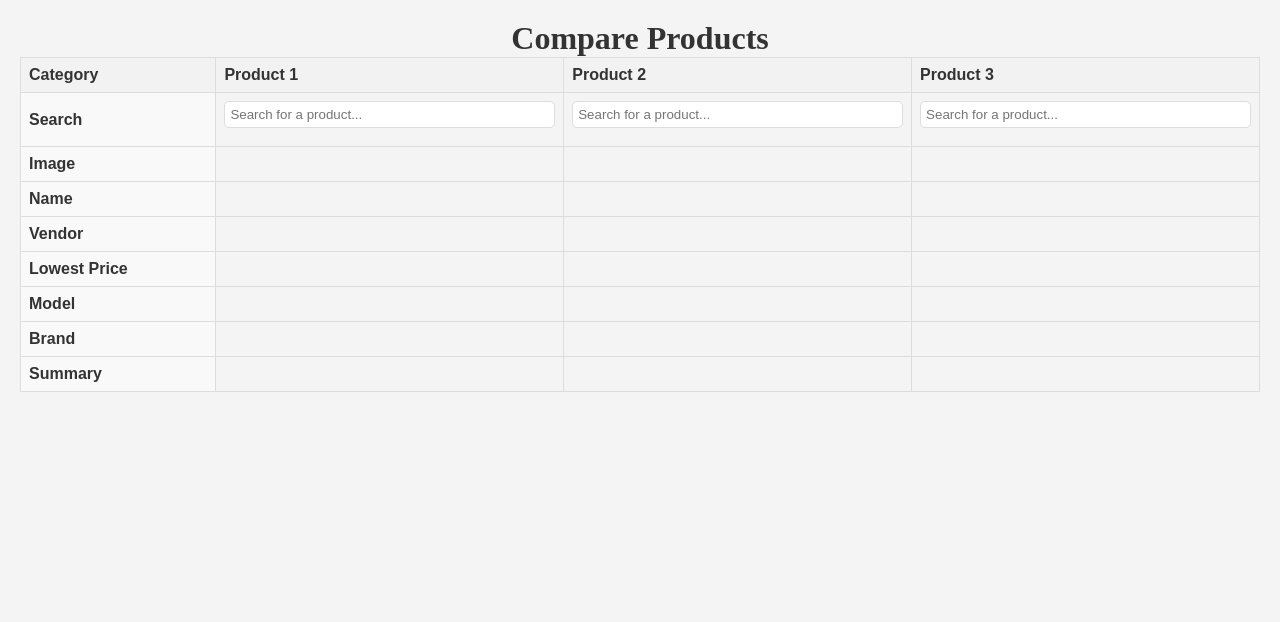
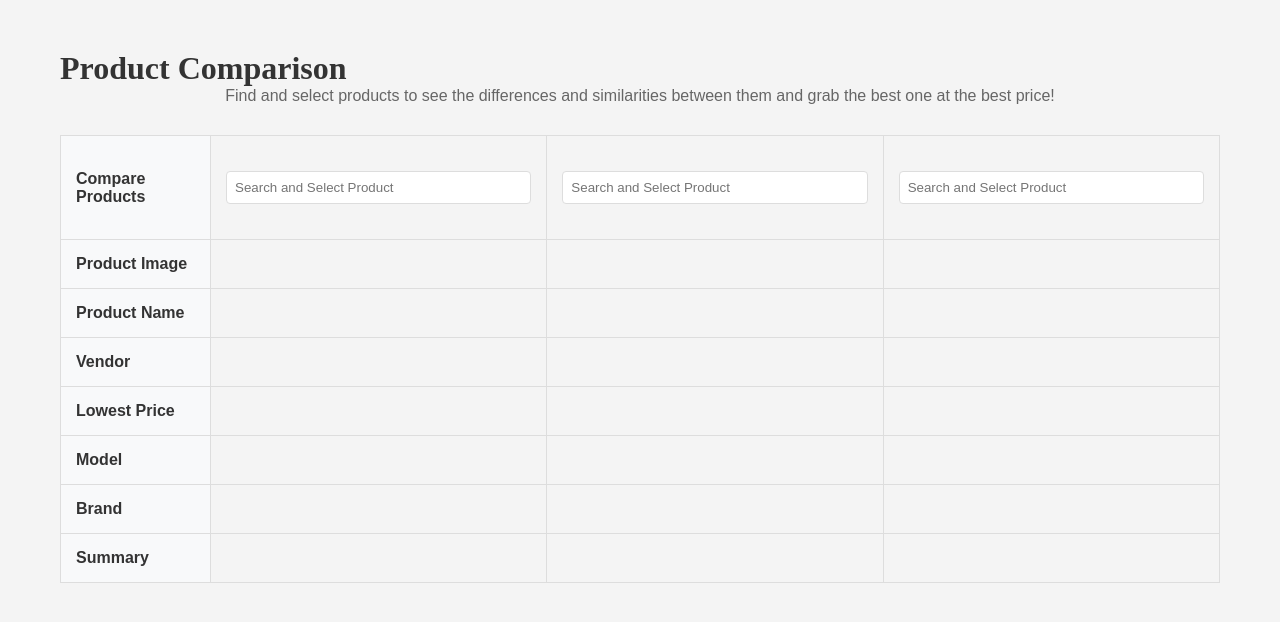
Before and after one commit to Isme-Azam-Sakib/BuyCheaper, a PHP site: page /public/compare.php in a window 1280 px wide. Shown: the part 110-732 px from the top of the page. Run offline with PHP 8.4, Linux system fonts and the light colour scheme.

Commit message:
compare page revamp
changed the compare page overall design and made it much more user friendly.

```diff
--- a/css/style.css
+++ b/css/style.css
@@ -914,127 +941,140 @@ body {
 product comparison
 =================== */
 .comparison-container {
-    text-align: center;
+    max-width: 1200px;
+    margin: 30px auto;
     padding: 20px;
 }
 
-.comparison-columns {
-    display: flex;
-    justify-content: space-around;
-    gap: 20px;
+.comparison-table {
+    display: table;
+    width: 100%;
+    border-collapse: collapse;
+    table-layout: fixed;
+    border: 1px solid #ddd;
 }
 
-.comparison-column {
-    width: 30%;
+.table-row {
+    display: table-row;
+}
+
+.table-cell {
+    display: table-cell;
+    padding: 15px;
     border: 1px solid #ddd;
-    border-radius: 10px;
-    padding: 10px;
-    background-color: #f9f9f9;
+    vertical-align: middle;
+    position: relative;
+}
+
+/* Fixed width for the header column */
+.header-cell {
+    width: 150px;
+    background-color: #f8f9fa;
+    font-weight: bold;
+}
+
+/* Fixed width for product columns */
+.table-cell:not(.header-cell) {
+    width: calc((100% - 150px) / 3);
+}
+
+/* Search container styles */
+.search-container {
+    position: relative;
+    width: 100%;
 }
 
 .product-search {
     width: 100%;
-    padding: 10px;
-    margin-bottom: 10px;
+    padding: 8px;
     border: 1px solid #ddd;
-    border-radius: 5px;
+    border-radius: 4px;
 }
 
-.product-details img {
-    max-width: 100%;
-    height: auto;
-    margin-bottom: 10px;
-}
-
-
-.best-price-container {
-    background: #f8f9fa;
-    padding: 15px;
-    border-radius: 8px;
-    margin: 10px 0;
-}
-
-.price-info {
-    display: flex;
-    justify-content: space-between;
-    align-items: center;
-    margin-bottom: 10px;
-}
-
-.price {
-    font-size: 1.2em;
-    font-weight: bold;
-    color: #28a745;
-}
-
-.vendor-info {
-    display: flex;
-    align-items: center;
-    gap: 10px;
-    margin-bottom: 10px;
-}
-
-.vendor-logo {
-    width: 30px;
-    height: 30px;
-    object-fit: contain;
-}
-
-.buy-now-btn {
-    display: inline-block;
-    padding: 8px 16px;
-    background: #007bff;
-    color: white;
-    text-decoration: none;
-    border-radius: 4px;
-    text-align: center;
-    width: 100%;
-}
-
-.buy-now-btn:hover {
-    background: #0056b3;
-}
-
-.product-details {
+.search-results-container {
     position: absolute;
     top: 100%;
     left: 0;
-    right: 0;
+    width: 100%;
     background: white;
     border: 1px solid #ddd;
     border-radius: 4px;
     max-height: 300px;
     overflow-y: auto;
     z-index: 1000;
+    box-shadow: 0 2px 4px rgba(0,0,0,0.1);
     display: none;
-    box-shadow: 0 2px 4px rgba(0,0,0,0.1);
 }
 
-.product-result {
-    padding: 10px;
-    cursor: pointer;
+/* Search result item styles */
+.search-result-item {
     display: flex;
     align-items: center;
-    gap: 10px;
+    padding: 10px;
     border-bottom: 1px solid #eee;
+    cursor: pointer;
 }
 
-.product-result:hover {
+.search-result-item:last-child {
+    border-bottom: none;
+}
+
+.search-result-item:hover {
     background-color: #f5f5f5;
 }
 
-.product-result img {
+.search-result-item img {
     width: 40px;
     height: 40px;
     object-fit: contain;
+    margin-right: 10px;
 }
 
-.product-result p {
-    margin: 0;
-    flex-grow: 1;
+.result-details {
+    flex: 1;
+    min-width: 0;
 }
 
-.search-container {
-    position: relative;
-    width: 100%;
+.product-name {
+    font-size: 14px;
+    margin-bottom: 4px;
+    white-space: nowrap;
+    overflow: hidden;
+    text-overflow: ellipsis;
 }
+
+.product-price {
+    color: var(--accent-color);
+    font-weight: 600;
+    font-size: 13px;
+}
+
+/* Custom scrollbar */
+.search-results-container::-webkit-scrollbar {
+    width: 6px;
+}
+
+.search-results-container::-webkit-scrollbar-track {
+    background: #f1f1f1;
+}
+
+.search-results-container::-webkit-scrollbar-thumb {
+    background: #888;
+    border-radius: 3px;
+}
+
+.search-results-container::-webkit-scrollbar-thumb:hover {
+    background: #555;
+}
+
+/* Table content styles */
+.table-cell img {
+    max-width: 100%;
+    height: auto;
+}
+
+.comparison-subtitle {
+    text-align: center;
+    color: #666;
+    margin-bottom: 30px;
+}
--- a/js/app.js
+++ b/js/app.js
@@ -1,77 +1,126 @@
 document.addEventListener('DOMContentLoaded', function () {
     initSearch();
-    initShowMoreButton();
     initComparisonSearch();
-    initGlobalProductSearch();
 });
-
-function redirectToProduct(productId) {
-    window.location.href = `/buyCheaper/public/product_details.php?id=${productId}`;
-}
 
 function initSearch() {
     const searchInput = document.getElementById('search');
     const searchResults = document.getElementById('results');
     if (!searchInput || !searchResults) return;
 
-
-    searchResults.classList.add('hidden');
-
     searchInput.addEventListener('input', function () {
         const query = searchInput.value.trim();
-        if (query !== '') {
+        if (query.length > 2) {
             fetch('/buyCheaper/includes/search.php', {
                 method: 'POST',
                 headers: { 'Content-Type': 'application/x-www-form-urlencoded' },
                 body: new URLSearchParams({ query })
             })
-            .then(response => response.text())
+            .then(response => response.json())
             .then(data => {
-                searchResults.innerHTML = data;
+                searchResults.innerHTML = '';
 
-                // Toggle visibility based on content
-                if (data.trim() !== '') {
-                    searchResults.classList.remove('hidden');
+                if (data.message) {
+                    searchResults.innerHTML = `<div class="no-results">${data.message}</div>`;
                 } else {
-                    searchResults.classList.add('hidden');
+                    data.forEach(product => {
+                        const resultDiv = document.createElement('div');
+                        resultDiv.className = 'search-result';
+                        resultDiv.innerHTML = `
+                            <img src="${product.image}" alt="${product.name}">
+                            <div class="result-info">
+                                <div class="product-name">${product.name}</div>
+                                <div class="product-price">৳${product.lowestPrice}</div>
+                            </div>
+                        `;
+                        resultDiv.addEventListener('click', () => {
+                            window.location.href = `/buyCheaper/public/product_details.php?id=${product.productId}`;
+                        });
+                        searchResults.appendChild(resultDiv);
+                    });
                 }
-
-                // Add "View More" button if not already present
-                if (document.querySelector('.view-more') === null && data.trim() !== '') {
-                    const viewMoreButton = document.createElement('div');
-                    viewMoreButton.className = 'view-more';
-                    viewMoreButton.textContent = 'View More';
-                    viewMoreButton.onclick = () => viewMore(query);
-                    searchResults.appendChild(viewMoreButton);
-                }
+                searchResults.style.display = 'block';
             })
-            .catch(error => console.error('Error:', error));
+            .catch(error => {
+                console.error('Search error:', error);
+                searchResults.innerHTML = '<div class="error">Error loading results</div>';
+            });
         } else {
-            searchResults.innerHTML = '';
-            searchResults.classList.add('hidden'); // Hide when query is empty
+            searchResults.style.display = 'none';
         }
     });
 
-    searchInput.addEventListener('keydown', function (event) {
-        if (event.key === 'Enter') {
-            const query = searchInput.value.trim();
-            if (query) viewMore(query);
+    // Hide results when clicking outside
+    document.addEventListener('click', function(e) {
+        if (!searchInput.contains(e.target) && !searchResults.contains(e.target)) {
+            searchResults.style.display = 'none';
         }
     });
 }
 
+function initComparisonSearch() {
+    document.querySelectorAll('.product-search').forEach(input => {
+        const column = input.getAttribute('data-column');
 
-function initShowMoreButton() {
-    const showMoreBtn = document.getElementById('show-more-btn');
-    const hiddenBrands = document.querySelectorAll('.hidden-brand');
+        input.addEventListener('input', function() {
+            const query = this.value.trim();
+            const resultsDiv = document.getElementById(`search-results-${column}`);
 
-    if (!showMoreBtn || hiddenBrands.length === 0) return;
+            if (query.length > 2) {
+                fetch('/buyCheaper/includes/search.php', {
+                    method: 'POST',
+                    headers: {
+                        'Content-Type': 'application/x-www-form-urlencoded',
+                    },
+                    body: new URLSearchParams({
+                        query: query,
+                        comparison: 'true'
+                    })
+                })
+                .then(response => response.json())
+                .then(data => {
+                    resultsDiv.innerHTML = '';
 
-    showMoreBtn.addEventListener('click', () => {
-        hiddenBrands.forEach(brand => brand.classList.toggle('hidden-brand'));
-        showMoreBtn.innerHTML = showMoreBtn.innerHTML.includes('Show More')
-            ? 'Show Less <span>&#9650;</span>'
-            : 'Show More <span>&#9660;</span>';
+                    if (data.message) {
+                        resultsDiv.innerHTML = `<div class="no-results">${data.message}</div>`;
+                    } else {
+                        data.forEach(product => {
+                            const resultItem = document.createElement('div');
+                            resultItem.className = 'search-result-item';
+                            resultItem.innerHTML = `
+                                <img src="${product.image}" alt="${product.name}">
+                                <div class="result-details">
+                                    <div class="product-name">${product.name}</div>
+                                    <div class="product-price">৳${product.lowestPrice}</div>
+                                </div>
+                            `;
+
+                            resultItem.addEventListener('click', () => {
+                                selectProduct(column, product.productId);
+                                resultsDiv.style.display = 'none';
+                                input.value = product.name;
+                            });
+
+                            resultsDiv.appendChild(resultItem);
+                        });
+                    }
+                    resultsDiv.style.display = 'block';
+                })
+                .catch(error => {
+                    console.error('Search error:', error);
+                });
+            } else {
+                resultsDiv.style.display = 'none';
+            }
+        });
+
+        // Hide results when clicking outside
+        document.addEventListener('click', function(e) {
+            const resultsDiv = document.getElementById(`search-results-${column}`);
+            if (!input.contains(e.target) && !resultsDiv.contains(e.target)) {
+                resultsDiv.style.display = 'none';
+            }
+        });
     });
 }
 
@@ -79,94 +128,32 @@ function selectProduct(column, productId) {
     fetch(`/buyCheaper/includes/getProductDetails.php?productId=${productId}`)
         .then(response => response.json())
         .then(product => {
-            const detailsDiv = document.querySelector(`#column-${column} .product-details`);
-            detailsDiv.innerHTML = `
-                <div class="selected-product">
-                    <img src="${product.image}" alt="${product.name}">
-                    <h3>${product.name}</h3>
-                    <p class="price">৳${product.lowest_price}</p>
-                    <p>${product.description}</p>
-                </div>
+            // Set Product Image
+            document.querySelector(`#image-${column}`).innerHTML = `
+                <img src="${product.image}" alt="${product.name}">
             `;
+
+            // Set Product Name
+            document.querySelector(`#name-${column}`).textContent = product.name;
+
+            // Set Vendor
+            document.querySelector(`#vendor-${column}`).innerHTML = `
+                <img src="${product.vendor_logo}" alt="${product.vendor_name}">
+            `;
+
+            // Set Lowest Price
+            document.querySelector(`#price-${column}`).textContent = `৳${product.lowest_price}`;
+
+            // Set Model (remove first word)
+            const model = product.name.split(' ').slice(1).join(' ');
+            document.querySelector(`#model-${column}`).textContent = model;
+
+            // Set Brand (first word)
+            const brand = product.name.split(' ')[0];
+            document.querySelector(`#brand-${column}`).textContent = brand;
+
+            // Set Summary
+            document.querySelector(`#summary-${column}`).textContent = product.description;
         })
         .catch(error => console.error('Error:', error));
 }
-
-function initComparisonSearch() {
-    document.querySelectorAll('.product-search').forEach(input => {
-        input.addEventListener('input', function () {
-            const column = this.getAttribute('data-column');
-            const query = this.value.trim();
-            const resultsDiv = document.querySelector(`#column-${column}-results`);
-
-            if (query.length > 2) {
-                fetch('/buyCheaper/includes/search.php', {
-                    method: 'POST',
-                    headers: { 'Content-Type': 'application/x-www-form-urlencoded' },
-                    body: new URLSearchParams({ query, comparison: 'true' })
-                })
-                .then(response => response.json())  // Parse JSON response
-                .then(data => {
-                    resultsDiv.innerHTML = '';
-
-                    if (data.message) {  // If no results found
-                        resultsDiv.innerHTML = `<p>${data.message}</p>`;
-                    } else {  // If results found
-                        data.forEach(product => {
-                            const productDiv = document.createElement('div');
-                            productDiv.classList.add('product-result');
-                            productDiv.innerHTML = `
-                                <img src="${product.image}" alt="${product.name}">
-                                <p>${product.name} - ৳${product.lowestPrice}</p>
-                            `;
-                            productDiv.addEventListener('click', () => {
-                                selectProduct(column, product.productId);
-                                resultsDiv.innerHTML = ''; // Clear results
-                                input.value = product.name; // Update input
-                            });
-                            resultsDiv.appendChild(productDiv);
-                        });
-                        resultsDiv.style.display = 'block'; // Show results
-                    }
-                })
-                .catch(error => {
-                    console.error('Error:', error);
-                    resultsDiv.innerHTML = '<p>Error loading results</p>';
-                });
-            } else {
-                resultsDiv.innerHTML = '';
-                resultsDiv.style.display = 'none';
-            }
-        });
-
-        // Hide results when clicking outside
-        document.addEventListener('click', function(e) {
-            if (!input.contains(e.target)) {
-                const resultsDiv = document.querySelector(`#column-${input.getAttribute('data-column')}-results`);
-                if (resultsDiv) {
-                    resultsDiv.style.display = 'none';
-                }
-            }
-        });
-    });
-}
-
-function initGlobalProductSearch() {
-    const searchInputs = document.querySelectorAll('.comparison-search-input');
-
-    searchInputs.forEach(input => {
-        input.addEventListener('input', function () {
-            const searchInput = this.value.trim();
-            if (searchInput.length > 0) {
-                fetch('/buyCheaper/includes/search.php', {
-                    method: 'POST',
-                    headers: { 'Content-Type': 'application/x-www-form-urlencoded' },
-                    body: new URLSearchParams({ query: searchInput, comparison: 'true' })
-                })
-                .then(response => response.json())
-                .then(response => displayComparisonResults(response, this))
-                .catch(error => console.error('Error:', error));
-            }
-        });
-    });
-}
--- a/public/compare.php
+++ b/public/compare.php
@@ -7,105 +7,82 @@
     <meta name="viewport" content="width=device-width, initial-scale=1.0">
     <title>Product Comparison</title>
     <link rel="stylesheet" href="/buyCheaper/css/style.css">
-    <style>
-        .comparison-container {
-            padding: 20px;
-            overflow-x: auto;
-        }
-        .comparison-table {
-            width: 100%;
-            border-collapse: collapse;
-            text-align: left;
-        }
-        .comparison-table th, .comparison-table td {
-            border: 1px solid #ddd;
-            padding: 8px;
-        }
-        .comparison-table th {
-            background-color: #f2f2f2;
-        }
-        .comparison-table td:first-child {
-            font-weight: bold;
-            background-color: #f9f9f9;
-        }
-        .comparison-table input {
-            width: 100%;
-            padding: 5px;
-        }
-        .comparison-table img {
-            max-width: 100px;
-            height: auto;
-        }
-    </style>
 </head>
 <body>
     <div class="comparison-container">
-        <h1>Compare Products</h1>
-        <table class="comparison-table">
-            <thead>
-                <tr>
-                    <th>Category</th>
-                    <th>Product 1</th>
-                    <th>Product 2</th>
-                    <th>Product 3</th>
-                </tr>
-            </thead>
-            <tbody>
-                <!-- Search bar row -->
-                <tr>
-                    <td>Search</td>
+        <h1>Product Comparison</h1>
+        <p class="comparison-subtitle">Find and select products to see the differences and similarities between them and grab the best one at the best price!</p>
+
+        <div class="comparison-table">
+            <!-- Header Row (Search) -->
+            <div class="table-row header-row">
+                <div class="table-cell header-cell">Compare Products</div>
                 <?php for ($i = 1; $i <= 3; $i++): ?>
-                        <td>
-                            <input type="text" class="product-search" placeholder="Search for a product..." data-column="<?= $i ?>">
-                        </td>
+                    <div class="table-cell">
+                        <div class="search-container">
+                            <input type="text" class="product-search" placeholder="Search and Select Product" data-column="<?= $i ?>">
+                            <div class="search-results-container" id="search-results-<?= $i ?>"></div>
+                        </div>
+                    </div>
                 <?php endfor; ?>
-                </tr>
+            </div>
 
-                <!-- Dynamic rows -->
-                <tr>
-                    <td>Image</td>
+            <!-- Product Image Row -->
+            <div class="table-row">
+                <div class="table-cell header-cell">Product Image</div>
                 <?php for ($i = 1; $i <= 3; $i++): ?>
-                        <td id="image-<?= $i ?>"></td>
+                    <div class="table-cell" id="image-<?= $i ?>"></div>
                 <?php endfor; ?>
-                </tr>
-                <tr>
-                    <td>Name</td>
+            </div>
+
+            <!-- Product Name Row -->
+            <div class="table-row">
+                <div class="table-cell header-cell">Product Name</div>
                 <?php for ($i = 1; $i <= 3; $i++): ?>
-                        <td id="name-<?= $i ?>"></td>
+                    <div class="table-cell" id="name-<?= $i ?>"></div>
                 <?php endfor; ?>
-                </tr>
-                <tr>
-                    <td>Vendor</td>
+            </div>
+
+            <!-- Vendor Row -->
+            <div class="table-row">
+                <div class="table-cell header-cell">Vendor</div>
                 <?php for ($i = 1; $i <= 3; $i++): ?>
-                        <td id="vendor-<?= $i ?>"></td>
+                    <div class="table-cell" id="vendor-<?= $i ?>"></div>
                 <?php endfor; ?>
-                </tr>
-                <tr>
-                    <td>Lowest Price</td>
+            </div>
+
+            <!-- Lowest Price Row -->
+            <div class="table-row">
+                <div class="table-cell header-cell">Lowest Price</div>
                 <?php for ($i = 1; $i <= 3; $i++): ?>
-                        <td id="price-<?= $i ?>"></td>
+                    <div class="table-cell" id="price-<?= $i ?>"></div>
                 <?php endfor; ?>
-                </tr>
-                <tr>
-                    <td>Model</td>
+            </div>
+
+            <!-- Model Row -->
+            <div class="table-row">
+                <div class="table-cell header-cell">Model</div>
                 <?php for ($i = 1; $i <= 3; $i++): ?>
-                        <td id="model-<?= $i ?>"></td>
+                    <div class="table-cell" id="model-<?= $i ?>"></div>
                 <?php endfor; ?>
-                </tr>
-                <tr>
-                    <td>Brand</td>
+            </div>
+
+            <!-- Brand Row -->
+            <div class="table-row">
+                <div class="table-cell header-cell">Brand</div>
                 <?php for ($i = 1; $i <= 3; $i++): ?>
-                        <td id="brand-<?= $i ?>"></td>
+                    <div class="table-cell" id="brand-<?= $i ?>"></div>
                 <?php endfor; ?>
-                </tr>
-                <tr>
-                    <td>Summary</td>
+            </div>
+
+            <!-- Summary Row -->
+            <div class="table-row">
+                <div class="table-cell header-cell">Summary</div>
                 <?php for ($i = 1; $i <= 3; $i++): ?>
-                        <td id="summary-<?= $i ?>"></td>
+                    <div class="table-cell" id="summary-<?= $i ?>"></div>
                 <?php endfor; ?>
-                </tr>
-            </tbody>
-        </table>
+            </div>
+        </div>
     </div>
 
     <script src="../js/app.js"></script>
```
Also changed, not shown: other parts of css/style.css (+43 -16 lines), includes/search.php (+13 -30 lines), index.php (+7 -0 lines). Lines whose indentation alone changed are shown as unchanged.
